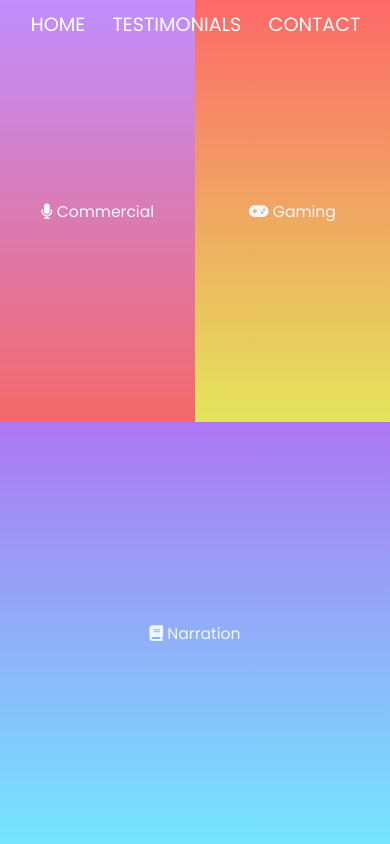
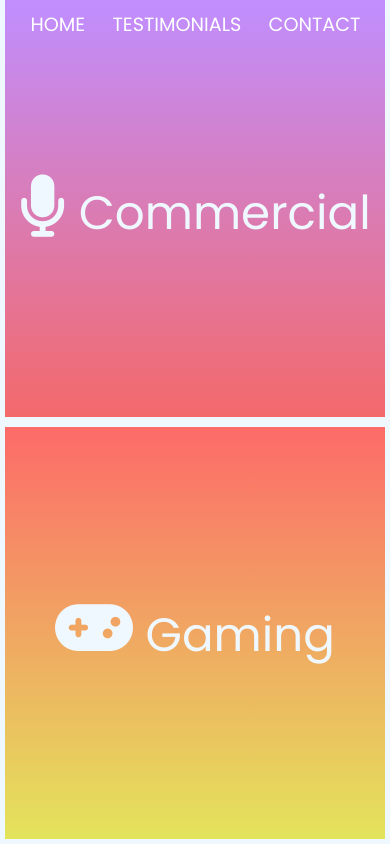
Before and after one commit to Snazyl/portfolio-website, a React (Create React App) app: page / in a window 390 px wide. Shown: the top 844 px of the page. Built offline with nearby package versions, Linux system fonts and the light colour scheme.

Commit message:
responsive design updated, should work perfectly on all devices now

```diff
--- a/src/App.js
+++ b/src/App.js
@@ -1,7 +1,6 @@
 import React, { useState } from "react";
 import "./App.css";
 import Navbar from "./components/navbar";
-import classnames from "classnames";
 
 function App() {
   const [isPlaying, setIsPlaying] = useState(false);
@@ -14,7 +13,7 @@ function App() {
     );
     let audio_elements = document.getElementsByTagName("audio");
     for (let i = 0; i < audio_elements.length; i++) {
-      if (audio_elements[i] != e.target) {
+      if (audio_elements[i] !== e.target) {
         audio_elements[i].pause();
       }
     }
@@ -24,11 +23,6 @@ function App() {
       return;
     }
     playback.play();
-  };
-
-  const stop = () => {
-    const playback = document.getElementById("commercialReel");
-    playback.pause();
   };
 
   return (
@@ -55,7 +49,7 @@ function App() {
               <a href="commercial.mp3" download="LeeFosterCommercialReel.mp3">
                 <i
                   className="fas fa-download"
-                  style={{ marginLeft: "10px" }}
+                  // style={{ marginLeft: "10px" }}
                 ></i>
               </a>
             </figure>
@@ -86,7 +80,7 @@ function App() {
               <a href="game.mp3" download="LeeFosterGamingReel.mp3">
                 <i
                   className="fas fa-download"
-                  style={{ marginLeft: "10px" }}
+                  // style={{ marginLeft: "10px" }}
                 ></i>
               </a>
             </figure>
@@ -114,7 +108,7 @@ function App() {
               <a href="narration.mp3" download="LeeFosterNarrationReel.mp3">
                 <i
                   className="fas fa-download"
-                  style={{ marginLeft: "10px" }}
+                  // style={{ marginLeft: "10px" }}
                 ></i>
               </a>
             </figure>
--- a/src/index.css
+++ b/src/index.css
@@ -10,7 +10,7 @@ body {
 }
 
 h1 {
-  font-size: 4vw;
+  font-size: 6vw;
 }
 
 .content-wrap {
@@ -41,7 +41,7 @@ h1 {
 }
 
 i {
-  font-size: 4vw;
+  font-size: 6vw;
 }
 
 .front,
@@ -128,3 +128,29 @@ a {
   text-decoration: none;
   color: white;
 }
+.fa-download {
+  margin-top: 0;
+  margin-left: 5vw;
+}
+
+@media (max-width: 1080px) {
+  .content-wrap {
+    flex-direction: column;
+  }
+  .sub-container {
+    width: 100%;
+    border: aliceblue 5px solid;
+  }
+  .container {
+    width: 100%;
+  }
+  h1 {
+    font-size: 12vw;
+  }
+  i {
+    font-size: 16vw;
+  }
+  figure {
+    flex-direction: row;
+  }
+}
```
